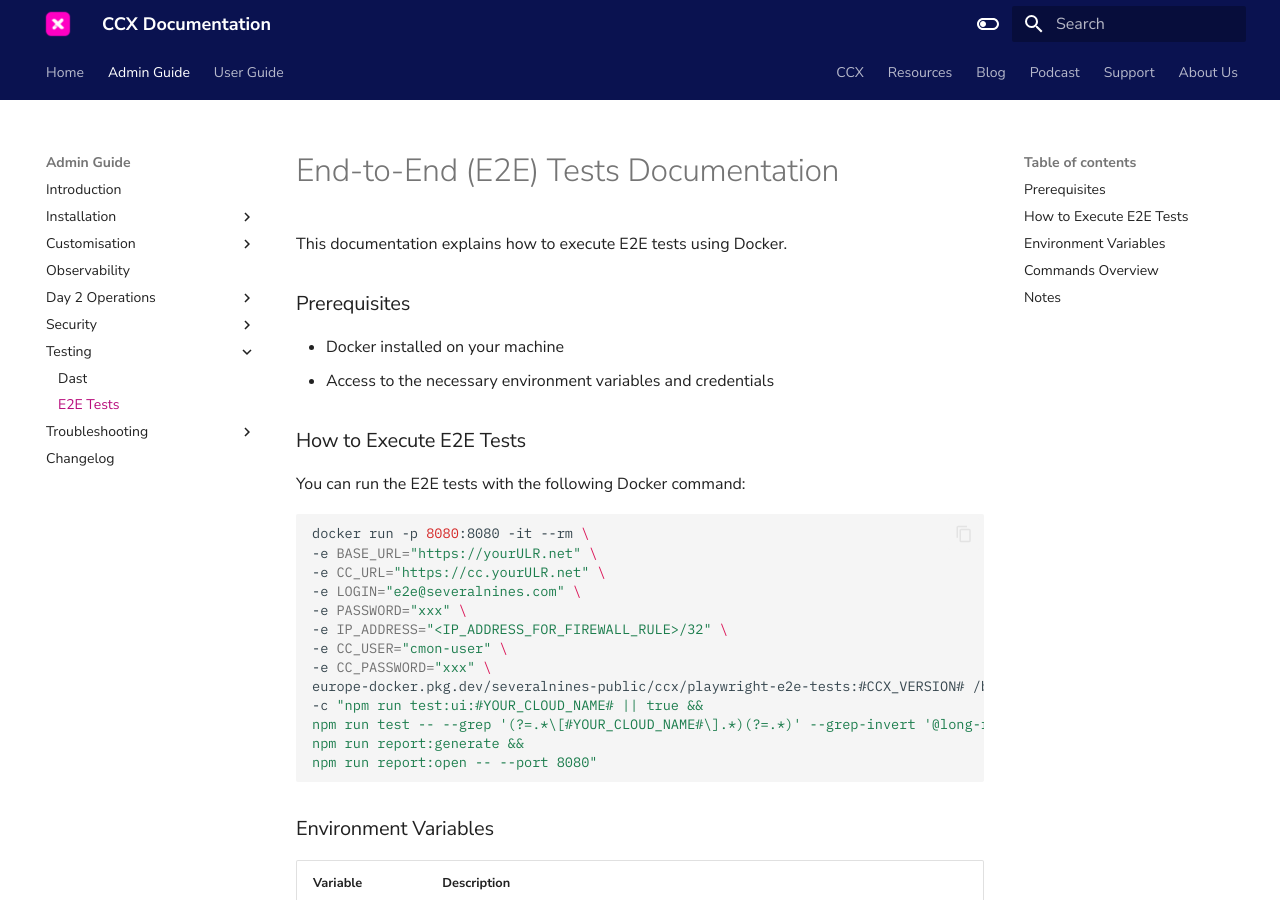
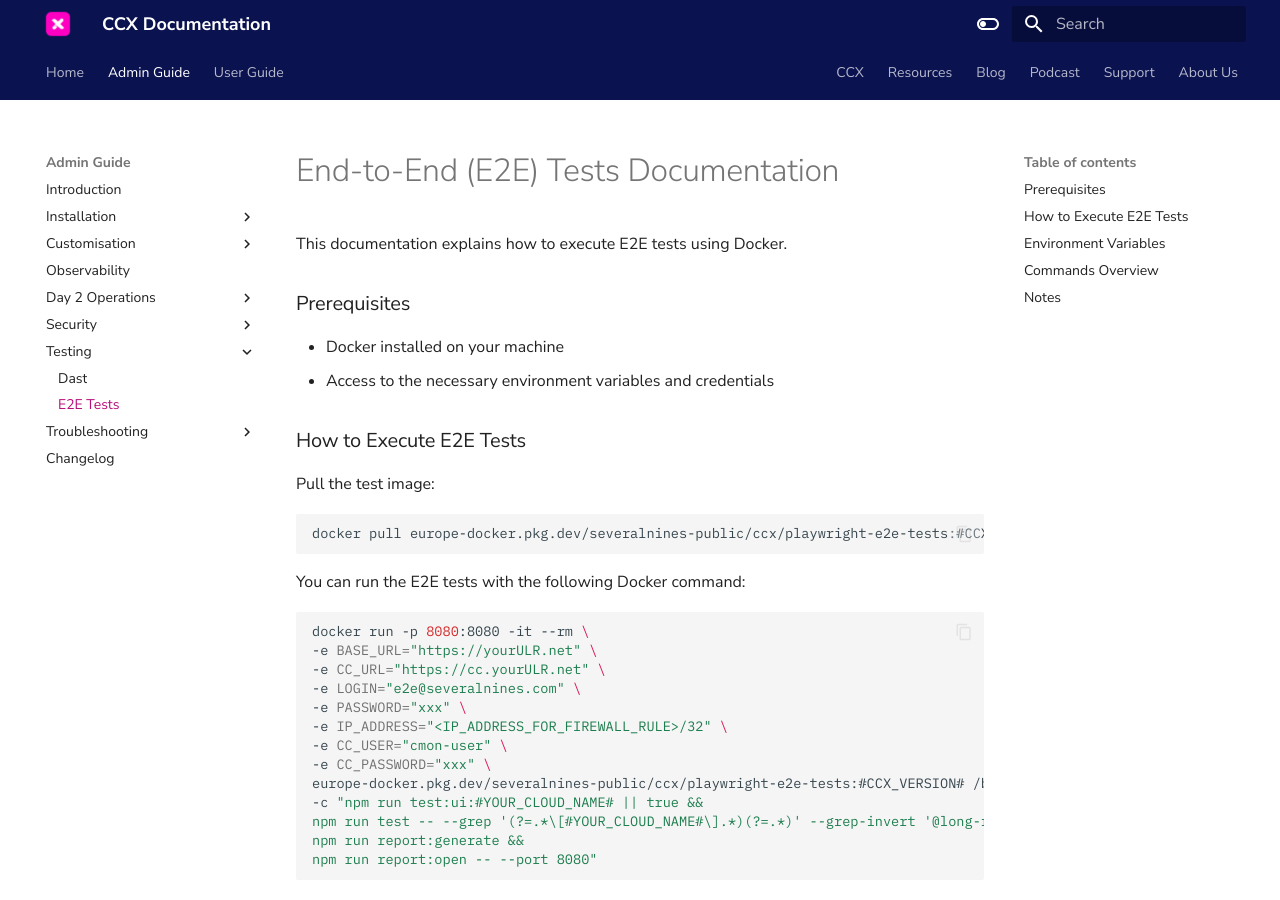
Before and after one commit to severalnines/ccx-docs, an MkDocs documentation site: the page built from docs/admin/Testing/E2E-tests.md, in a window 1280 px wide and 900 px high. Built offline with MkDocs 1.6.1 and Material for MkDocs 9.7.7, drawn with Linux system fonts in a browser that asks for light colours; comment, search, counter and statistics services are not loaded.

Commit message:
docker pull step

````diff
--- a/docs/admin/Testing/E2E-tests.md
+++ b/docs/admin/Testing/E2E-tests.md
@@ -8,7 +8,10 @@
 - Access to the necessary environment variables and credentials
 
 ### How to Execute E2E Tests
-
+Pull the test image:
+```bash
+docker pull europe-docker.pkg.dev/severalnines-public/ccx/playwright-e2e-tests:#CCX_VERSION#
+```
 You can run the E2E tests with the following Docker command:
 
 ```bash
````
